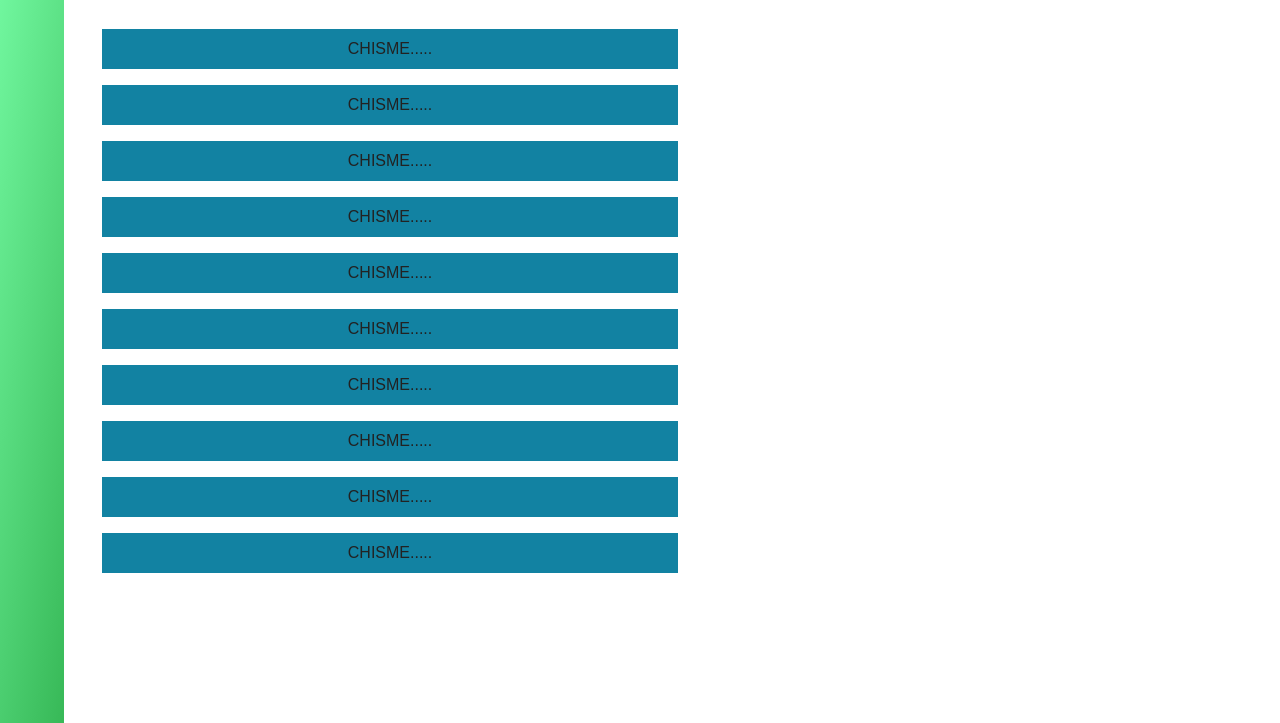
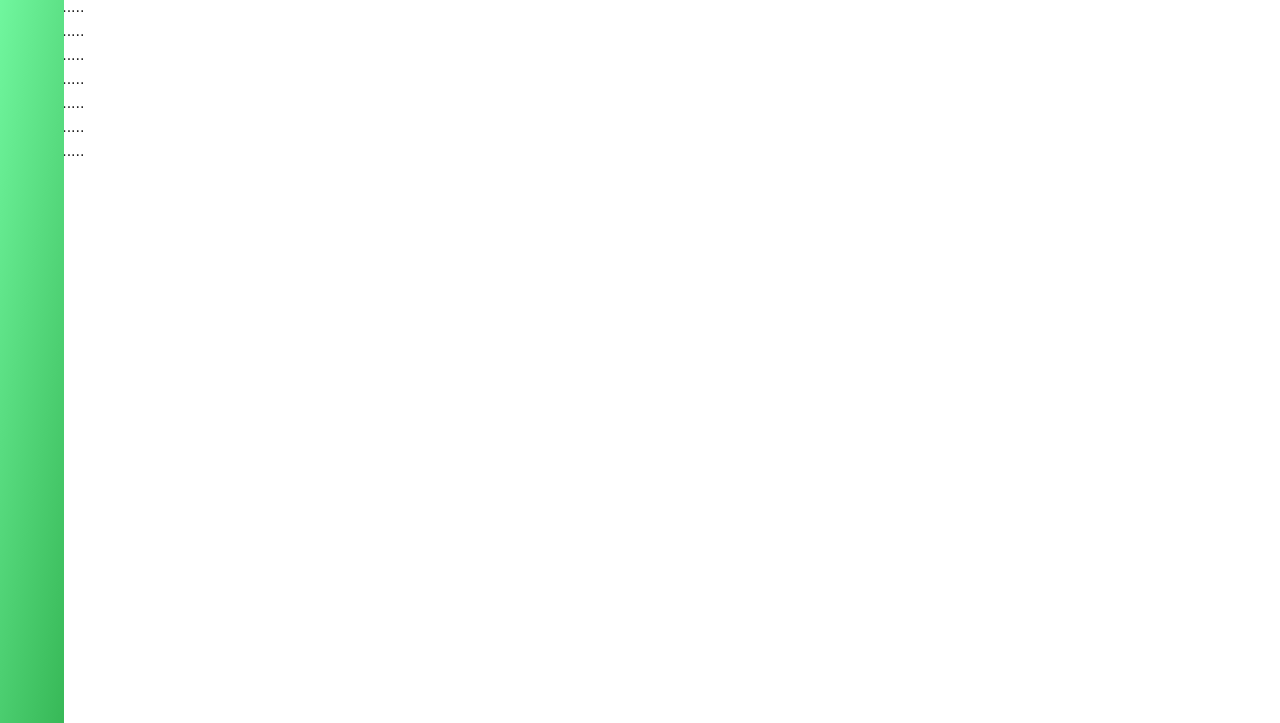
Before and after one commit to Drei109/SinPaltasProject, a website: page dashboard.html in a window 1280 px wide. Shown: the part 77-800 px from the top of the page. Drawn offline with nearby package versions, Linux system fonts and the light colour scheme; files that its build step writes are made by us from their sources; some icons are missing.

Commit message:
Update style.scss

```diff
--- a/scss/style.scss
+++ b/scss/style.scss
@@ -1,3 +1,2 @@
 @import "base/normalize";
 @import "layout/header";
-@import "layout/prueba";
```
